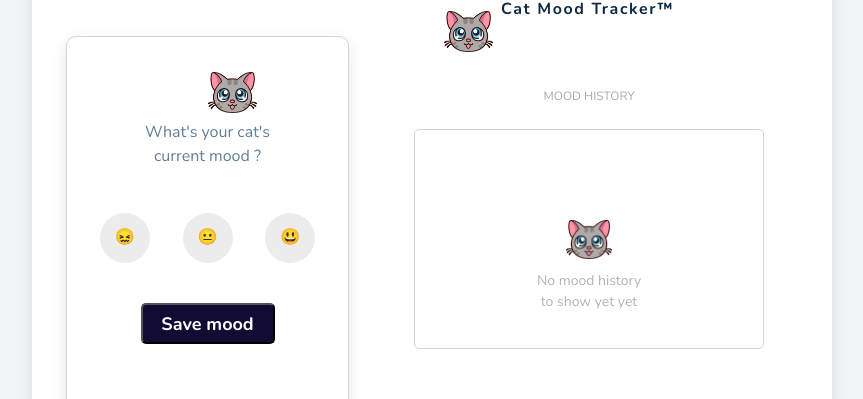
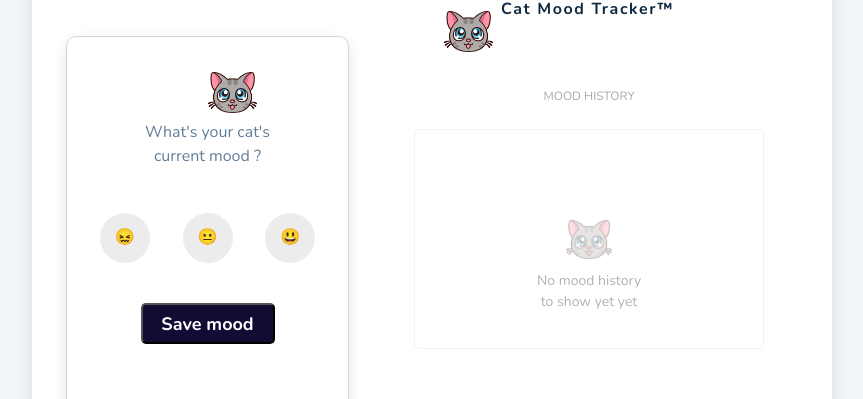
Before and after one commit to jamesoyanna/MoodTracker, a React (Create React App) app: page / in a window 1280 px wide. Shown: the part 216-615 px from the top of the page, without its empty margins (298-1161 px from the left). Built offline with nearby package versions, Linux system fonts and the light colour scheme.

Commit message:
Reduce opacity of image background

```diff
--- a/src/components/MoodHistory/moodHistory.css
+++ b/src/components/MoodHistory/moodHistory.css
@@ -44,7 +44,6 @@ color: rgb(172, 167, 167);
 line-height: 26px;
 
 }
-
 .mood__card{
   height: 220px;
   width: 350px;
@@ -55,15 +54,14 @@ line-height: 26px;
   background-size: 46px;
   background-repeat: no-repeat;
   margin: 0 20px 0 20px;
+  opacity: 0.3;
 }
 
 .mood__card__text{
 margin-top: 140px;
 font-size: 14px;
-color:#b3b3b3 ;
-
+color:#000;
 }
-
 
 .mood__image{
   height: 100px;
--- a/src/components/MoodScreen/MoodScreen.js
+++ b/src/components/MoodScreen/MoodScreen.js
@@ -81,7 +81,7 @@ const MoodScreen = () => {
       )}
 
       <div className="center">
-        <button onClick={HandleSaveMood} className="btn">
+        <button onClick={HandleSaveMood} className="btn btn-disabled">
           Save mood
         </button>
       </div>
--- a/src/components/MoodScreen/moodScreen.css
+++ b/src/components/MoodScreen/moodScreen.css
@@ -48,6 +48,7 @@ margin-top: 35px;
 }
 
 .btn{
+
 height: 41px;
 width: 134px;
 left: 253px;
@@ -61,17 +62,15 @@ font-family: Nunito;
 font-style: normal;
 font-weight: bold;
 font-size: 18px;
-line-height: 26px;
 cursor: pointer;
 
 }
 
-/* .btn:disabled,
-.btn[disabled]{
-  border: 1px solid #999999;
+button:disabled{
+   border: 1px solid #999999;
   background-color: #cccccc;
-  color: #666666;
-} */
+  color: red;
+}
 
 
 .screen__text{
```
Also changed, not shown: src/components/MoodHistory/MoodHistory.js (+6 -5 lines).
